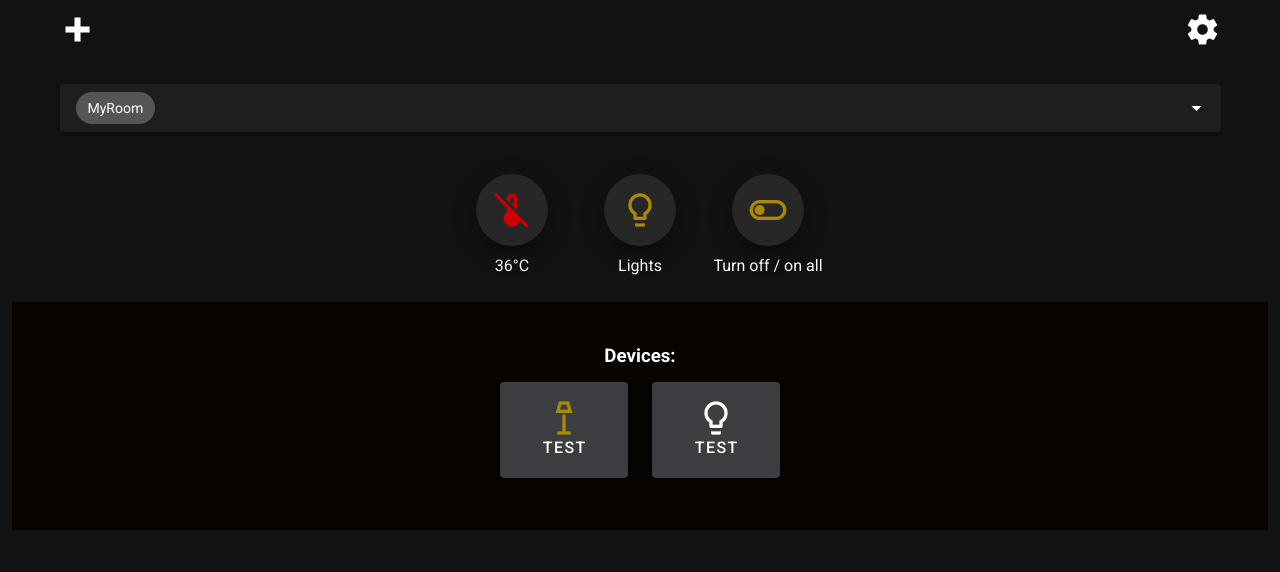
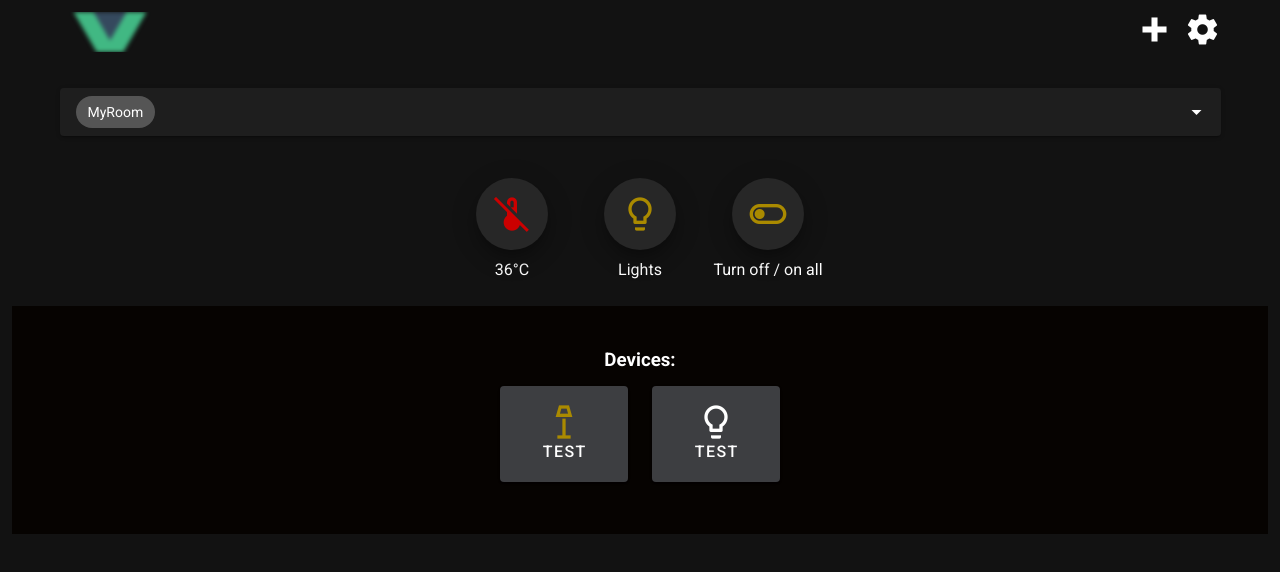
Before and after one commit to Sedriz/AdvancedHomeFrontend, a Vue app: page / in a window 1280 px wide. Shown: the top 572 px of the page. Built offline with nearby package versions, Linux system fonts and the light colour scheme; what vue-google-charts would draw is missing.

Commit message:
toolbar picture

```diff
--- a/src/components/toolbar/Toolbar.vue
+++ b/src/components/toolbar/Toolbar.vue
@@ -1,7 +1,15 @@
 <template>
   <v-container class="d-flex">
-    <NewButton/>
-    <SettingsButton class="ml-auto"/>
+    <router-link to="/">
+      <v-img
+          lazy-src="@/assets/logo.png"
+          max-height="40"
+          max-width="100"
+          src="@/assets/logo.png"
+      ></v-img>
+    </router-link>
+    <NewButton class="ml-auto mr-3"/>
+    <SettingsButton/>
   </v-container>
 </template>
 
```
